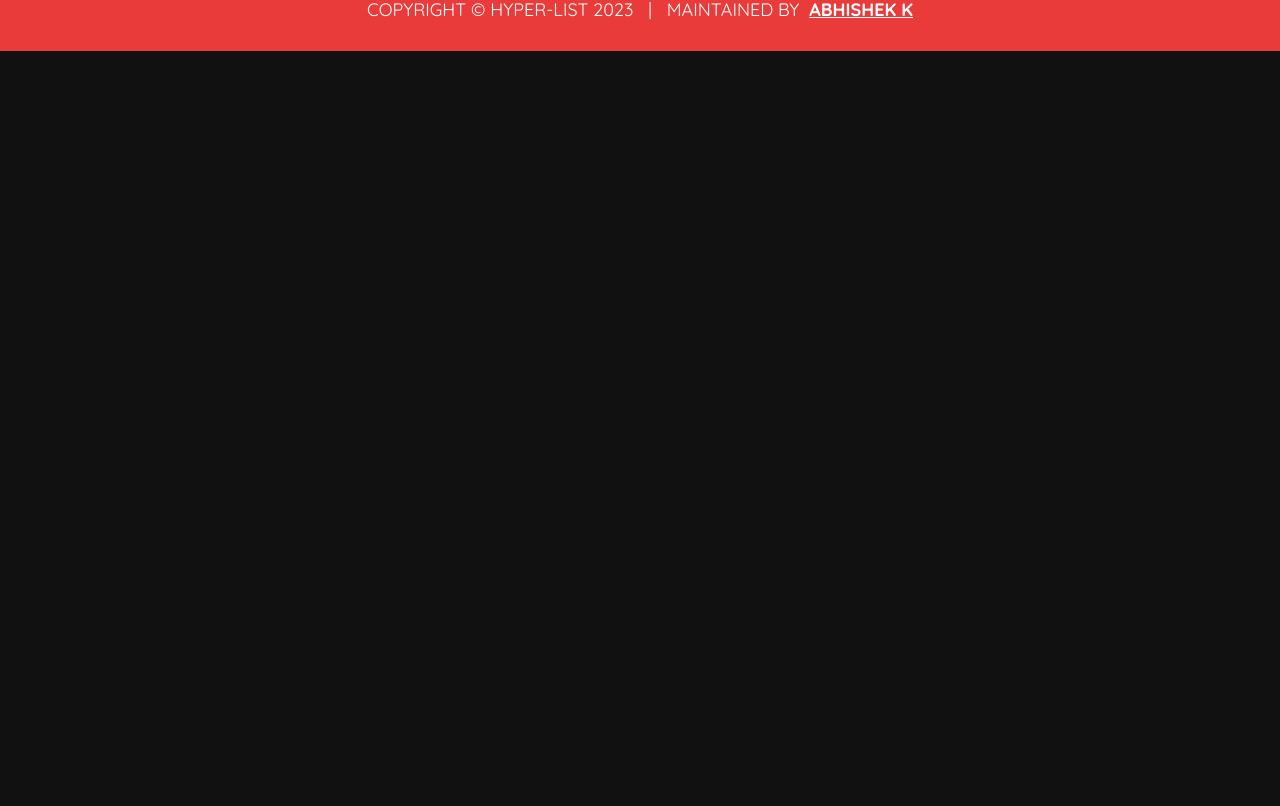
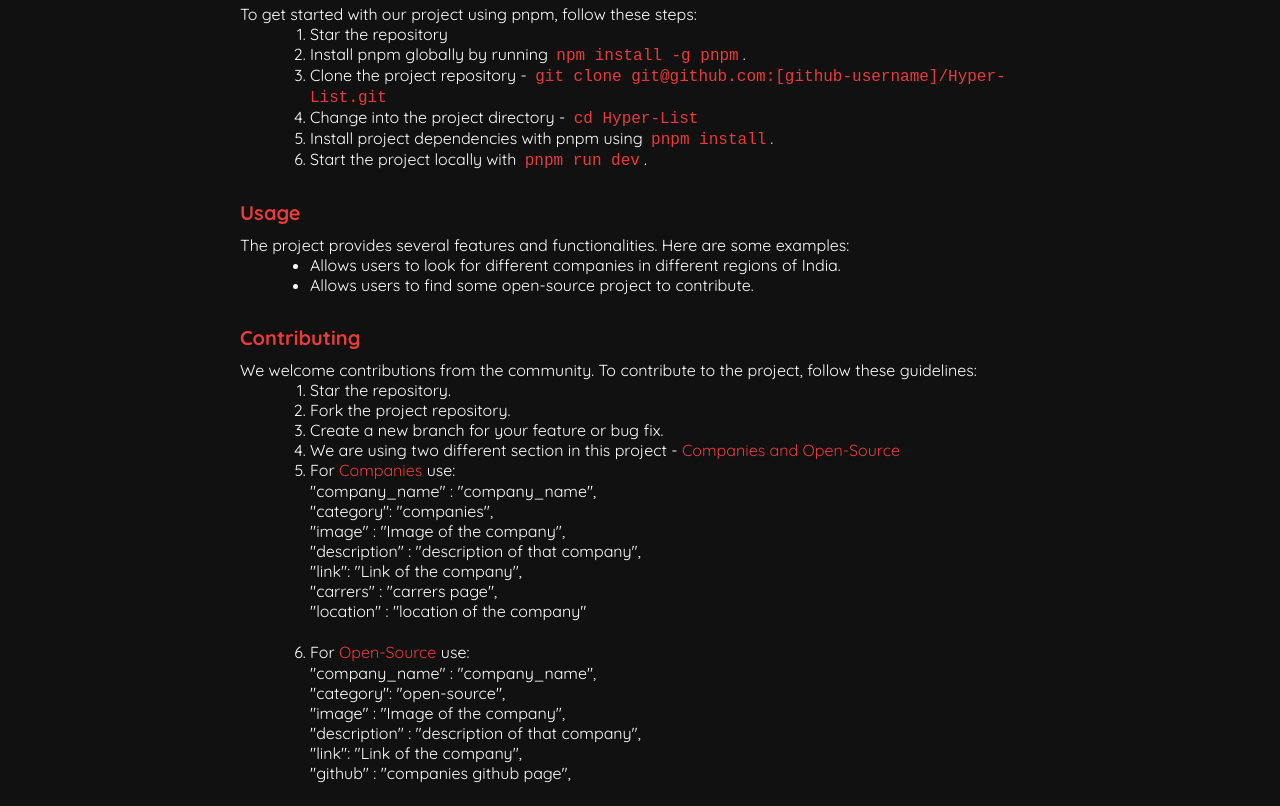
Before and after one commit to bobbyy16/Hyper-List, a React (Vite) app: page /docs in a window 1280 px wide. Shown: the part 1033-1839 px from the top of the page. Before the commit the page ends 1084 px from the top, so only its background shows below. Built offline with nearby package versions, Linux system fonts and the light colour scheme.

Commit message:
designed Docs component

```diff
--- a/src/components/Docs.jsx
+++ b/src/components/Docs.jsx
@@ -6,7 +6,64 @@
   return (
     <div>
         <Navbar/>
-        docs
+        <div className="documentation-container">
+      <h1 className='code'>Documentation:</h1>
+      <p>Welcome to the documentation for our Hyper-List open-source project.</p>
+      <h2 className='code'>Getting Started</h2>
+      <p>
+        To get started with our project using pnpm, follow these steps:
+        <ol>
+          <li>Star the repository</li>
+          <li>Install pnpm globally by running <code className='code'>npm install -g pnpm</code>.</li>
+          <li>Clone the project repository - <code className='code'>git clone git@github.com:[github-username]/Hyper-List.git</code></li>
+          <li>Change into the project directory - <code className='code'>cd Hyper-List</code></li>
+          <li>Install project dependencies with pnpm using <code className='code'>pnpm install</code>.</li>
+          <li>Start the project locally with <code className='code'>pnpm run dev</code>.</li>
+        </ol>
+      </p>
+      <h2 className='code'>Usage</h2>
+      <p>
+        The project provides several features and functionalities. Here are some examples:
+        <ul>
+          <li>Allows users to look for different companies in different regions of India.</li>
+          <li>Allows users to find some open-source project to contribute.</li>
+        </ul>
+      </p>
+      <h2 className='code'>Contributing</h2>
+      <p>
+        We welcome contributions from the community. To contribute to the project, follow these guidelines:
+        <ol>
+          <li>Star the repository.</li>
+          <li>Fork the project repository.</li>
+          <li>Create a new branch for your feature or bug fix.</li>
+          <li>We are using two different section in this project - <span className='code'> Companies and Open-Source</span>
+          </li>
+          <li>For <span className="code">Companies</span> use:
+            <code>
+              <span className='data'>"company_name" : "company_name",</span>
+              <span className='data'>"category": "companies",</span>
+              <span className='data'>"image" : "Image of the company",</span>
+              <span className='data'>"description" : "description of that company",</span>
+              <span className='data'>"link": "Link of the company",</span>
+              <span className='data'>"carrers" : "carrers page",</span>
+              <span className='data'>"location" : "location of the company"</span>
+            </code>
+          </li>
+          <li>For <span className="code">Open-Source</span> use:
+            <code>
+              <span className='data'>"company_name" : "company_name",</span>
+              <span className='data'>"category": "open-source",</span>
+              <span className='data'>"image" : "Image of the company",</span>
+              <span className='data'>"description" : "description of that company",</span>
+              <span className='data'>"link": "Link of the company",</span>
+              <span className='data'>"github" : "companies github page",</span>
+            </code>
+          </li>
+          <li>Make your changes and commit them using <code className='code'>git commit -m "[your message]"</code></li>
+          <li>Submit a pull request with a detailed description of your changes.</li>
+        </ol>
+      </p>
+    </div>
         <Footer/>
     </div>
   )
--- a/src/index.css
+++ b/src/index.css
@@ -274,6 +274,61 @@
   text-decoration: underline;
 }
 
+/* Docs */
+
+.documentation-container {
+  max-width: 800px;
+  margin: 0 auto;
+  padding: 20px;
+  background-color: #111;
+  color: #333;
+}
+
+.documentation-container h1 {
+  font-size: 24px;
+  font-weight: bold;
+  margin-bottom: 20px;
+}
+
+.documentation-container h2 {
+  font-size: 20px;
+  font-weight: bold;
+  margin-top: 30px;
+  margin-bottom: 10px;
+}
+
+.documentation-container p {
+  margin-bottom: 10px;
+}
+
+.documentation-container ol,
+.documentation-container ul {
+  margin-left: 30px;
+  margin-bottom: 10px;
+}
+
+.documentation-container code {
+  font-family: 'Courier New', Courier, monospace;
+  background-color: #111;
+  padding: 2px 4px;
+  border-radius: 4px;
+}
+
+.documentation-container .feature-list li {
+  margin-bottom: 5px;
+}
+
+.documentation-container .contribution-steps li {
+  margin-bottom: 5px;
+}
+
+.code {
+  color: #EA3B3B;
+}
+
+.data{
+  display: flex;
+}
 
 
 /* Footer */
```
